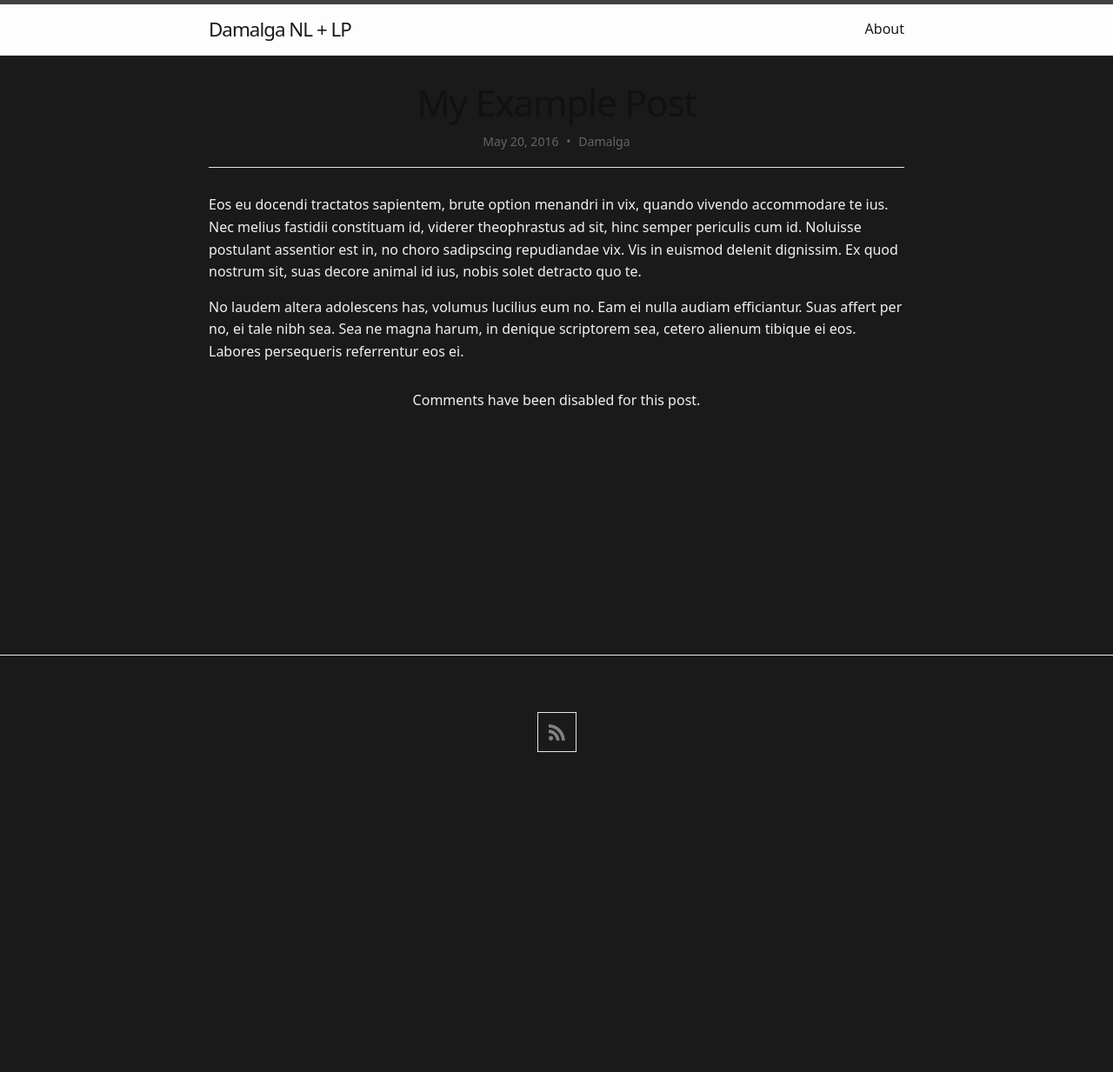
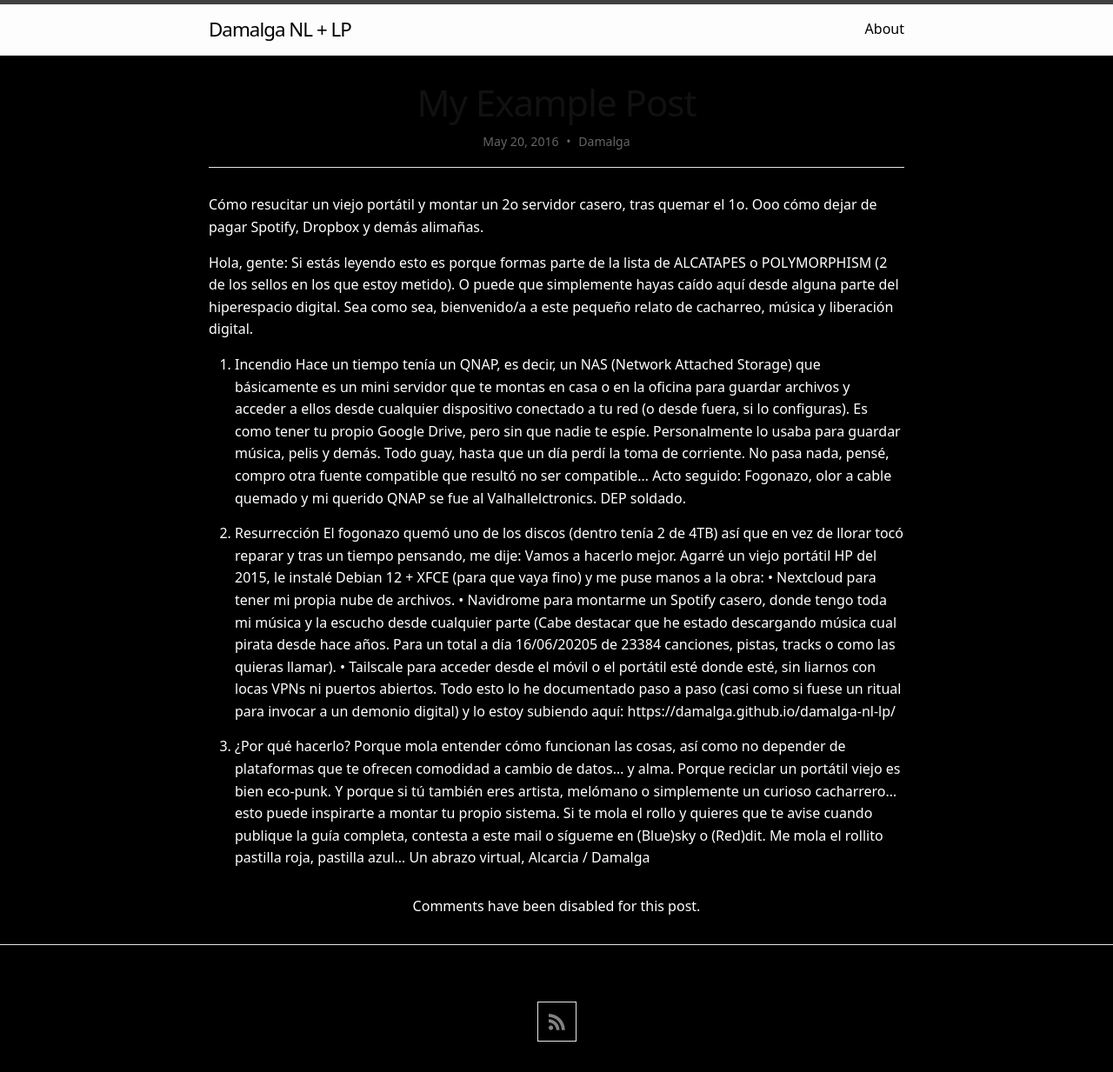
Before and after one commit to damalga/damalga-nl-lp, a Jekyll site: the page built from _posts/2016-05-20-my-example-post.md, in a window 1280 px wide. Shown: the whole page at 87% size. Built offline with Jekyll 4.4.1, drawn with Linux system fonts in a browser that asks for light colours; some web fonts are replaced; before the commit the page ends 900 px from its top, so only the background shows below that.

Commit message:
upload first post txt

```diff
--- a/_includes/nav-items.html
+++ b/_includes/nav-items.html
@@ -1,8 +1,8 @@
 <div class="nav-items">
   {%- for path in include.paths -%}
   {%- assign hyperpage = site.pages | where: "path", path | first -%}
-  {%- if hyperpage.title %}
-  <a class="nav-item" href="{{ hyperpage.url | relative_url }}">{{ hyperpage.title | escape }}</a>
-  {%- endif -%}
+    {%- if hyperpage.title %}
+    <a class="nav-item" href="{{ hyperpage.url | relative_url }}">{{ hyperpage.title | escape }}</a>
+    {%- endif -%}
   {%- endfor %}
 </div>
--- a/_layouts/home.html
+++ b/_layouts/home.html
@@ -1,7 +1,6 @@
 ---
 layout: base
 ---
-
 <div class="home">
   {%- if page.title -%}
     <h1 class="page-heading">{{ page.title }}</h1>
@@ -9,13 +8,11 @@ layout: base
 
   {{ content }}
 
-
   {% if site.paginate %}
     {% assign posts = paginator.posts %}
   {% else %}
     {% assign posts = site.posts %}
   {% endif %}
-
 
   {%- if posts.size > 0 -%}
     {%- if page.list_title -%}
--- a/_posts/2016-05-20-my-example-post.md
+++ b/_posts/2016-05-20-my-example-post.md
@@ -4,11 +4,26 @@ author: Damalga
 comments: false
 ---
 
-Eos eu docendi tractatos sapientem, brute option menandri in vix, quando vivendo accommodare te ius. Nec melius fastidii constituam id, viderer theophrastus ad sit, hinc semper periculis cum id. Noluisse postulant assentior est in, no choro sadipscing repudiandae vix. Vis in euismod delenit dignissim. Ex quod nostrum sit, suas decore animal id ius, nobis solet detracto quo te.
+Cómo resucitar un viejo portátil y montar un 2o servidor casero, tras quemar el 1o.
+Ooo cómo dejar de pagar Spotify, Dropbox y demás alimañas.
 
-{% comment %}
-Might you have an include in your theme? Why not try it here!
-{% include my-themes-great-include.html %}
-{% endcomment %}
+Hola, gente:
+Si estás leyendo esto es porque formas parte de la lista de ALCATAPES o POLYMORPHISM (2 de los sellos en los que estoy metido). O puede que simplemente hayas caído aquí desde alguna parte del hiperespacio digital. Sea como sea, bienvenido/a a este pequeño relato de cacharreo, música y liberación digital.
 
-No laudem altera adolescens has, volumus lucilius eum no. Eam ei nulla audiam efficiantur. Suas affert per no, ei tale nibh sea. Sea ne magna harum, in denique scriptorem sea, cetero alienum tibique ei eos. Labores persequeris referrentur eos ei.
+1. Incendio
+Hace un tiempo tenía un QNAP, es decir, un NAS (Network Attached Storage) que básicamente es un mini servidor que te montas en casa o en la oficina para guardar archivos y acceder a ellos desde cualquier dispositivo conectado a tu red (o desde fuera, si lo configuras). Es como tener tu propio Google Drive, pero sin que nadie te espíe. Personalmente lo usaba para guardar música, pelis y demás.
+Todo guay, hasta que un día perdí la toma de corriente. No pasa nada, pensé, compro otra fuente compatible que resultó no ser compatible… Acto seguido: Fogonazo, olor a cable quemado y mi querido QNAP se fue al Valhallelctronics. DEP soldado.
+
+2. Resurrección
+El fogonazo quemó uno de los discos (dentro tenía 2 de 4TB) así que en vez de llorar tocó reparar y tras un tiempo pensando, me dije: Vamos a hacerlo mejor.
+Agarré un viejo portátil HP del 2015, le instalé Debian 12 + XFCE (para que vaya fino) y me puse manos a la obra:
+    • Nextcloud para tener mi propia nube de archivos.
+    • Navidrome para montarme un Spotify casero, donde tengo toda mi música y la escucho desde cualquier parte (Cabe destacar que he estado descargando música cual pirata desde hace años. Para un total a día 16/06/20205 de 23384 canciones, pistas, tracks o como las quieras llamar).
+    • Tailscale para acceder desde el móvil o el portátil esté donde esté, sin liarnos con locas VPNs ni puertos abiertos.
+Todo esto lo he documentado paso a paso (casi como si fuese un ritual para invocar a un demonio digital) y lo estoy subiendo aquí: https://damalga.github.io/damalga-nl-lp/
+
+3. ¿Por qué hacerlo?
+Porque mola entender cómo funcionan las cosas, así como no depender de plataformas que te ofrecen comodidad a cambio de datos… y alma. Porque reciclar un portátil viejo es bien eco-punk. Y porque si tú también eres artista, melómano o simplemente un curioso cacharrero… esto puede inspirarte a montar tu propio sistema.
+Si te mola el rollo y quieres que te avise cuando publique la guía completa, contesta a este mail o sígueme en (Blue)sky o (Red)dit. Me mola el rollito pastilla roja, pastilla azul…
+Un abrazo virtual,
+Alcarcia / Damalga
--- a/_sass/minima/custom-styles.scss
+++ b/_sass/minima/custom-styles.scss
@@ -2,25 +2,29 @@
 // (Use `_sass/minima/custom-variables.scss` to override variable defaults)
 
 body.site-body{
-    background: $dark-gray;
-    color: $light-gray;
+    background: black;
+    color: white;
 }
 
 header.site-header{
     .wrapper{
         .site-title{
             font-size: 1.4rem;
-            color: $dark-gray;
+            color: black;
             &:visited{
-                color: $dark-gray;
+                color: black;
             }
         }
         .site-nav{
             .nav-items{
                 .nav-item{
-                    color: $dark-gray;
+                    color: black;
                 }
             }
         }
     }
 }
+
+footer.site-footer{
+
+}
--- a/_sass/minima/custom-variables.scss
+++ b/_sass/minima/custom-variables.scss
@@ -4,3 +4,6 @@ $base-font-family: "InterVariable", system-ui, sans-serif;
 
 $dark-gray: #1a1a1a;
 $light-gray: #f1f1f1;
+
+$damalga-blue: #1B52BF;
+$damalga-yellow: #BF8C1B;
```
